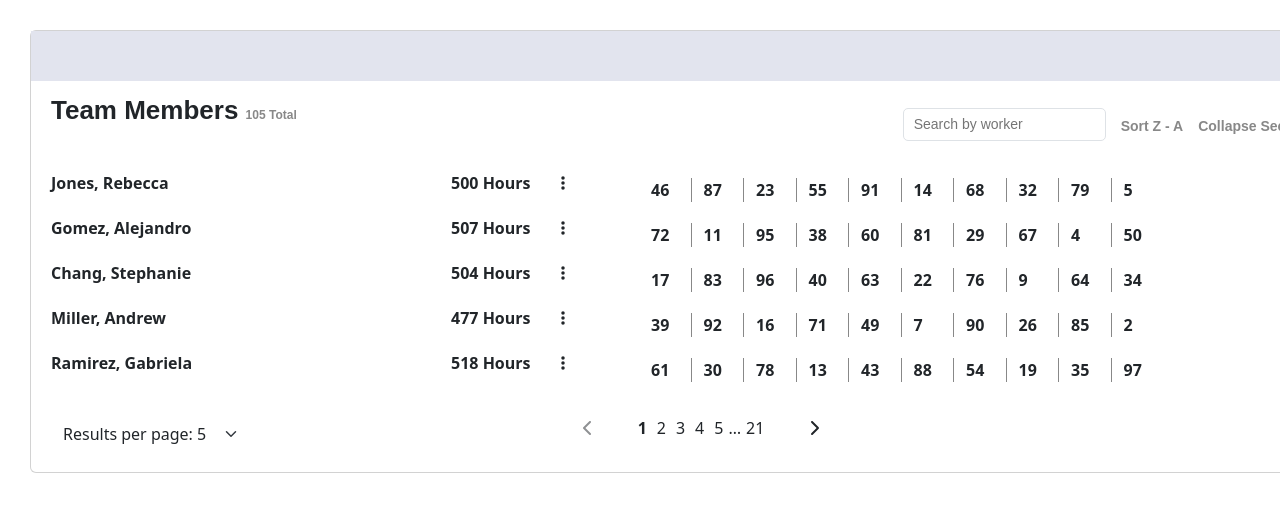
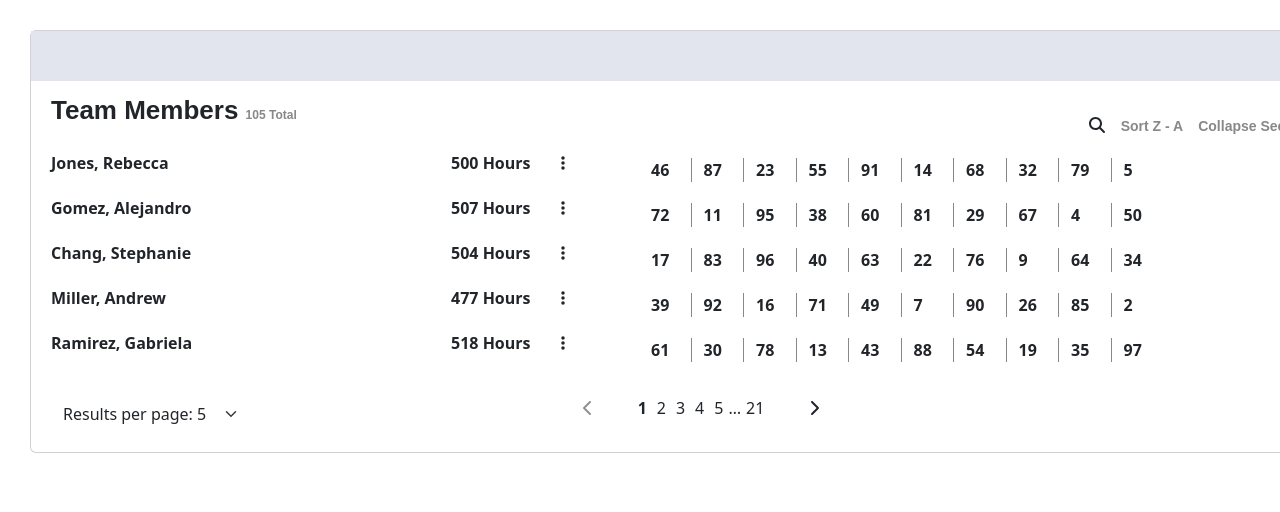
Before and after one commit to bstar/grid, a React (Vite) app: page / in a window 1280 px wide. Shown: the top 512 px of the page. Built offline with nearby package versions, Linux system fonts and the light colour scheme.

Commit message:
fixed search so that it operates on entire dataset, not current page

```diff
--- a/src/components/CLAGrid/index.jsx
+++ b/src/components/CLAGrid/index.jsx
@@ -5,26 +5,30 @@ import Col from 'react-bootstrap/Col';
 import Card from 'react-bootstrap/Card';
 import Pagination from '../Pagination/InMemory/index.jsx';
 import { FontAwesomeIcon } from '@fortawesome/react-fontawesome';
-import { faEllipsisVertical } from '@fortawesome/free-solid-svg-icons';
-import data from '../../seeds/bad_data.json'; // initial data, need something better
+import { faEllipsisVertical, faSearch } from '@fortawesome/free-solid-svg-icons';
+import data from '../../seeds/bad_data.json';
 import './index.scss';
-
 
 const CLAGrid = () => {
   const [items, setItems] = useState(data);
   const [searchTerm, setSearchTerm] = useState('');
   const [sortOrder, setSortOrder] = useState('asc');
   const [collapse, setCollapse] = useState(false);
+  const [isSearchVisible, setIsSearchVisible] = useState(false);
   const [currentPage, setCurrentPage] = useState(1);
   const [itemsPerPage, setItemsPerPage] = useState(5);
-  const totalItems = items.length;
+
+  // Apply search filter on the entire dataset
+  const filteredData = items.filter(item =>
+    item.name.toLowerCase().includes(searchTerm.toLowerCase())
+  );
+
+  const totalItems = filteredData.length;
   const indexOfLastItem = currentPage * itemsPerPage;
   const indexOfFirstItem = indexOfLastItem - itemsPerPage;
-  const currentItems = items.slice(indexOfFirstItem, indexOfLastItem);
 
-  const filteredItems = currentItems.filter(item =>
-    item.name.toLowerCase().includes(searchTerm.toLowerCase())
-  );
+  // Slice the filtered data for current page display
+  const currentItems = filteredData.slice(indexOfFirstItem, indexOfLastItem);
 
   const sumValues = (obj) => {
     return obj.reduce((acc, curr) => acc + curr, 0);
@@ -36,11 +40,12 @@ const CLAGrid = () => {
 
   const handleItemsPerPageChange = (value) => {
     setItemsPerPage(value);
-    setCurrentPage(1); // Reset to first page when changing items per page
+    setCurrentPage(1);
   };
 
   const handleSearchChange = (event) => {
     setSearchTerm(event.target.value);
+    setCurrentPage(1);
   };
 
   const handleCollapse = () => {
@@ -50,7 +55,7 @@ const CLAGrid = () => {
   const handleSortToggle = () => {
     const newOrder = sortOrder === 'asc' ? 'desc' : 'asc';
     setSortOrder(newOrder);
-    const sortedItems = [...data].sort((a, b) => {
+    const sortedItems = [...filteredData].sort((a, b) => {
       if (newOrder === 'asc') {
         return a.name.localeCompare(b.name);
       } else {
@@ -60,14 +65,21 @@ const CLAGrid = () => {
     setItems(sortedItems);
   };
 
+  const toggleSearchVisibility = () => {
+    setIsSearchVisible(!isSearchVisible);
+  };
+
   return (
     <Card className="viewContainer">
       <div className="gridHeader">
+        {/* Header content here */}
       </div>
 
       <div className="teamMembers">
-        <div>Team Members <span className="teamMembersTotal">{data.length} Total</span></div>
+        <div>Team Members <span className="teamMembersTotal">{totalItems} Total</span></div>
         <div className="teamMembers">
+          <>
+            {isSearchVisible && (
               <div style={{ marginRight: '15px' }}>
                 <input
                   type="text"
@@ -77,16 +89,25 @@ const CLAGrid = () => {
                   className="searchField"
                 />
               </div>
+            )}
+            <FontAwesomeIcon
+              icon={faSearch}
+              onClick={toggleSearchVisibility}
+              className="searchToggle"
+              style={{ opacity: isSearchVisible ? 0.5 : 1 }}
+            />
+          </>
           <div className="sortToggle" onClick={handleSortToggle}>
             {sortOrder === 'asc' ? 'Sort Z - A' : 'Sort A - Z'}
           </div>
           <div className="collapseToggle" onClick={handleCollapse}>{collapse ? 'Expand Section' : 'Collapse Section'}</div>
         </div>
       </div>
+
       {!collapse && (
         <Container className="teamContainer">
-          {filteredItems.map((item, id) => (
-            <Row key={`row_${id}`} className="row">
+          {currentItems.map((item, index) => (
+            <Row key={`row_${index}`} className="row">
               <Col style={{ minWidth: '400px' }}>{item.name}</Col>
               <Col xs={6} className="colHours">
                 <div style={{ marginRight: '30px', paddingBottom: '15px' }}>{sumValues(item.val)} Hours</div>
@@ -94,7 +115,9 @@ const CLAGrid = () => {
                   <FontAwesomeIcon icon={faEllipsisVertical} />
                 </div>
               </Col>
-              {item.val.map((val, id) => (<Col className="colDecoration" key={`col_${id}`}>{val}</Col>))}
+              {item.val.map((hour, idx) => (
+                <Col className="colDecoration" key={`col_${idx}`}>{hour}</Col>
+              ))}
             </Row>
           ))}
 
@@ -109,6 +132,6 @@ const CLAGrid = () => {
       )}
     </Card>
   );
-}
+};
 
 export default CLAGrid;
--- a/src/components/CLAGrid/index.scss
+++ b/src/components/CLAGrid/index.scss
@@ -45,6 +45,7 @@
   padding: 10px 20px;
   display: flex;
   justify-content: space-between;
+  height: 60px;
 }
 
 .teamMembersTotal {
@@ -75,3 +76,9 @@
     margin-top: 15px;
   }
 }
+
+.searchToggle {
+  cursor: pointer;
+  font-size: 16px;
+  margin: 16px 16px 0px 0px;
+}
```
Lines whose indentation alone changed are shown as unchanged.
